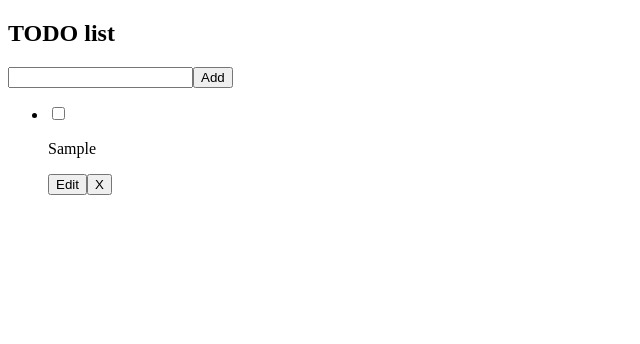
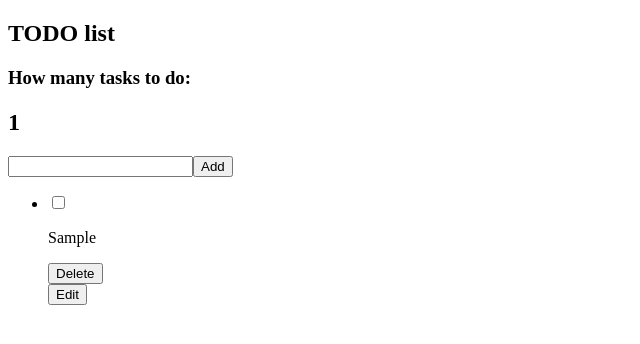
Before and after one commit to inbarvenko/React, a React (Create React App) app: page / in a window 1280 px wide. Both pictures are taken after typing "Sample" into the empty fields and a click on the button "Add". Shown: the top 344 px of the page, without its empty margins (0-640 px from the left). Built offline with nearby package versions, Linux system fonts and the light colour scheme.

Commit message:
add number of active tasks

```diff
--- a/src/Components/App.jsx
+++ b/src/Components/App.jsx
@@ -1,11 +1,14 @@
 import React, {useState} from "react";
 import InputForm from "./InputForm";
 import TaskList from "./TaskList";
+import NumberActive from "./NumberActive";
 
 function App () {
   const [toDoList, setToDoList] = useState([]);
 
   const newTask = (title) => {
+
+    if(!title.trim()) return ;
 
     const newTask = {
       title: title,
@@ -17,15 +20,33 @@ function App () {
     setToDoList([...toDoList, newTask]);
   };
 
+  const activeTasks = (list) => {
+    let active = 0;
+    list.forEach((item) => {
+      if(!item.done) active++;
+    })
+
+    return active;
+  }
+
   const removeTask = (taskID) => {
     setToDoList(toDoList.filter((t) => t.id !== taskID));
   };
 
+  const editTask = (taskID) => {
+    toDoList.forEach((item) => {
+      if(item.id == taskID){
+        item.edit = !item.edit;
+      }
+    });
+    setToDoList(toDoList);
+  }
+
     return (
       <form id="components">
-        <InputForm onClick = {newTask}/>
-        <TaskList onClick = {removeTask} list = {toDoList}/>
-        {/* <NumberActive list={toDoList}/> */}
+        <NumberActive showText="How many tasks to do:" showNum={activeTasks(toDoList)}/>
+        <InputForm onClickInput={newTask}/>
+        <TaskList edit={editTask} remove = {removeTask} info={toDoList} onClickInput={newTask}/>
       </form>
     );
 
--- /dev/null
+++ b/src/Components/Button.jsx
@@ -0,0 +1,11 @@
+import React from 'react';
+
+function Button ({onClick, title, taskID}) {
+  return (
+    <div className = "item__button">
+      <button onClick={() => onClick(taskID)}>{title}</button>
+    </div>
+  );
+}
+
+export default Button;
--- a/src/Components/Buttons.jsx
+++ /dev/null
@@ -1,15 +0,0 @@
-import React from 'react';
-
-function Buttons (props) {
-
-  return (
-    <div className = "item__buttons">
-      <button className = "buttons__edit">Edit</button>
-      <button className = "buttons__delete" onClick={(e) => {
-        props.onClick(props.taskID)
-      }}>X</button>
-    </div>
-  );
-}
-
-export default Buttons;
--- a/src/Components/InputForm.jsx
+++ b/src/Components/InputForm.jsx
@@ -1,12 +1,12 @@
 import React, {useState} from 'react'
 
-const InputForm = ({onClick}) => {
+const InputForm = ({onClickInput}) => {
 
   const [title, setTitle] = useState('');
 
   const addTask = (e) => {
     e.preventDefault();
-    onClick(title);
+    onClickInput(title);
 
     setTitle('');
   };
--- a/src/Components/NumberActive.jsx
+++ b/src/Components/NumberActive.jsx
@@ -1,20 +1,10 @@
 import React from "react";
 
-const currentTasks = (list)  => {
-  let active = 0;
-
-  list.forEach((item) => {
-    if(!item.done) active++;
-  })
-
-  return active;
-}
-
-function NumberActive (props) {
+function NumberActive ({showText, showNum}) {
   return (
-    <div class="list__current">
-      <h3 class="current_text">How many tasks to do:</h3>
-      <h2 id="number" class="number">{currentTasks(props.list)}</h2>
+    <div className="list__current">
+      <h3 className="current_text">{showText}</h3>
+      <h2 id="number" className="number">{showNum}</h2>
     </div>
   );
 }
--- a/src/Components/Task.jsx
+++ b/src/Components/Task.jsx
@@ -1,12 +1,13 @@
 import React from "react";
-import Buttons from "./Buttons";
+import Button from "./Button";
 
-function Task ({onClick, task}) {
+function Task ({remove, edit, task}) {
   return (
-    <li id = "li_{props.task.id}" className="items__item">
+    <li className="items__item">
       <input type="checkbox" className="item__check"></input>
       <p className="item__text">{task.title}</p>
-      <Buttons onClick = {onClick} taskID={task.id} />
+      <Button onClick={remove} taskID={task.id} title="Delete"/>
+      <Button onClick={edit} taskID={task.id} title="Edit"/>
     </li>
   );
 }
--- a/src/Components/TaskList.jsx
+++ b/src/Components/TaskList.jsx
@@ -1,12 +1,17 @@
 import React from "react";
 import Task from "./Task";
+import InputForm from "./InputForm";
 
-function TaskList ({onClick, list}) {
+function TaskList ({remove, info, edit}) {
   return(
     <div className = "container__list" id="container__list">
       <ul id = "todo" className = "list__items">
-        {list.map(item =>
-          <Task onClick = {onClick} task = {item} key = {item.id}/>
+        {info.map((item) => {
+          if(item.edit){
+            // return <InputForm onClickInput={onClickInput} />
+          }
+          return <Task edit={edit} remove={remove} task={item} key={item.id}/>
+        }
           )}
       </ul>
     </div>
```
